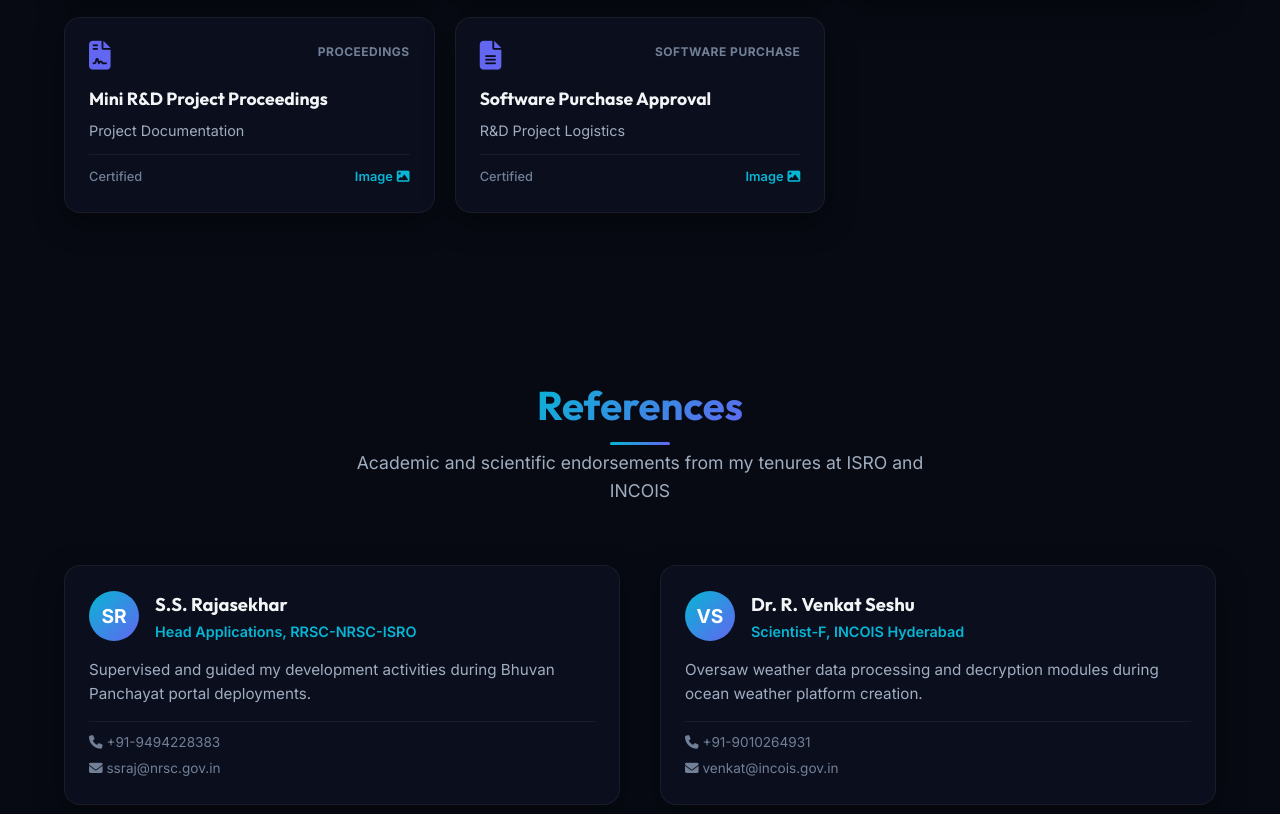
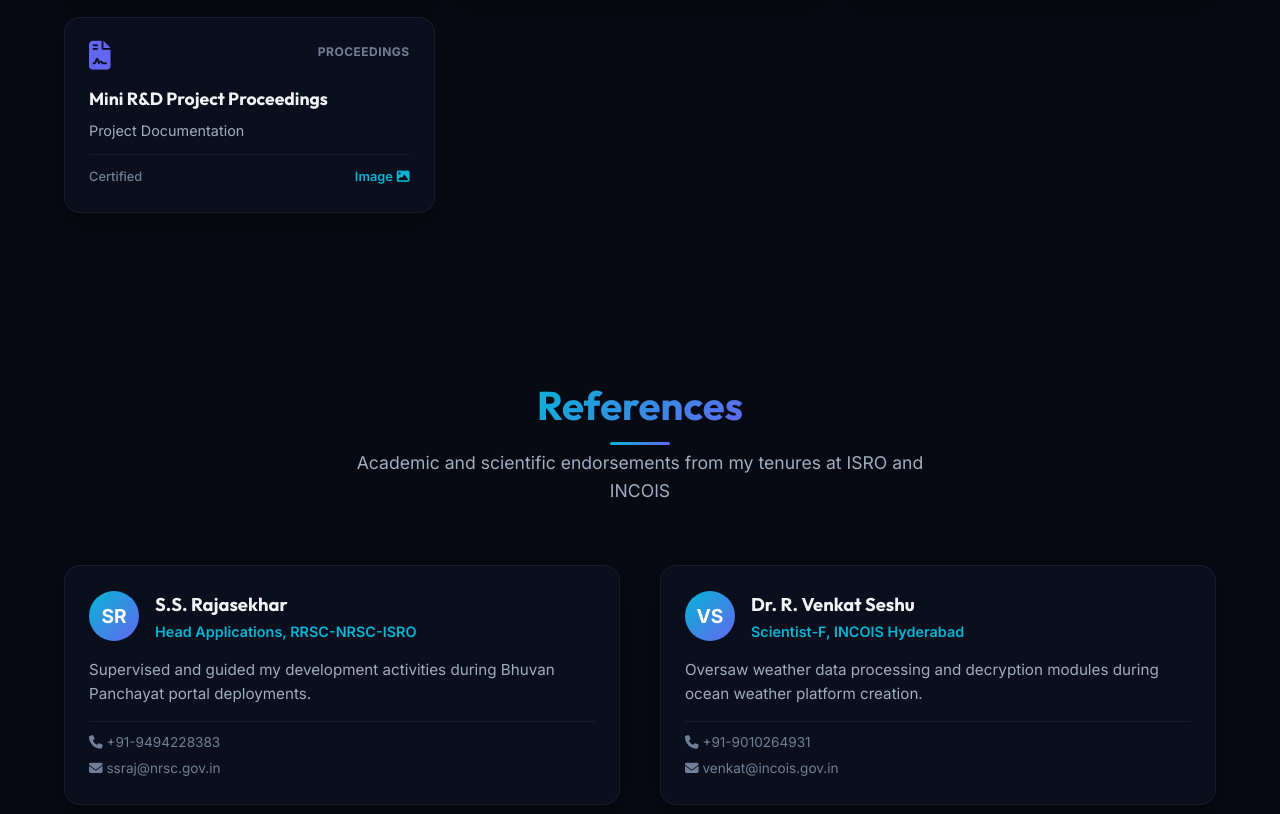
Before and after one commit to HariMSS-WebGIS/Website-Harish, a website: page index.html in a window 1280 px wide. Shown: the part 9382-10196 px from the top of the page. Drawn offline with Linux system fonts and the light colour scheme.

Commit message:
Remove software purchase card from R&D

```diff
--- a/index.html
+++ b/index.html
@@ -985,20 +985,7 @@
                         </div>
                     </div>
 
-                    <div class="cert-card-item" data-category="rd">
-                        <div class="glass-card cert-card">
-                            <div class="cert-card-header">
-                                <i class="fa-solid fa-file-lines cert-icon" style="color: var(--secondary);"></i>
-                                <span class="cert-category">Software Purchase</span>
-                            </div>
-                            <h3 class="cert-title">Software Purchase Approval</h3>
-                            <p class="cert-issuer">R&D Project Logistics</p>
-                            <div class="cert-footer">
-                                <span class="cert-date">Certified</span>
-                                <a href="minirandddocuments/softwarespurcahse.jpeg.jpeg" target="_blank" class="cert-link">Image <i class="fa-solid fa-image"></i></a>
-                            </div>
-                        </div>
-                    </div>
+
 
                 </div>
             </div>
```
